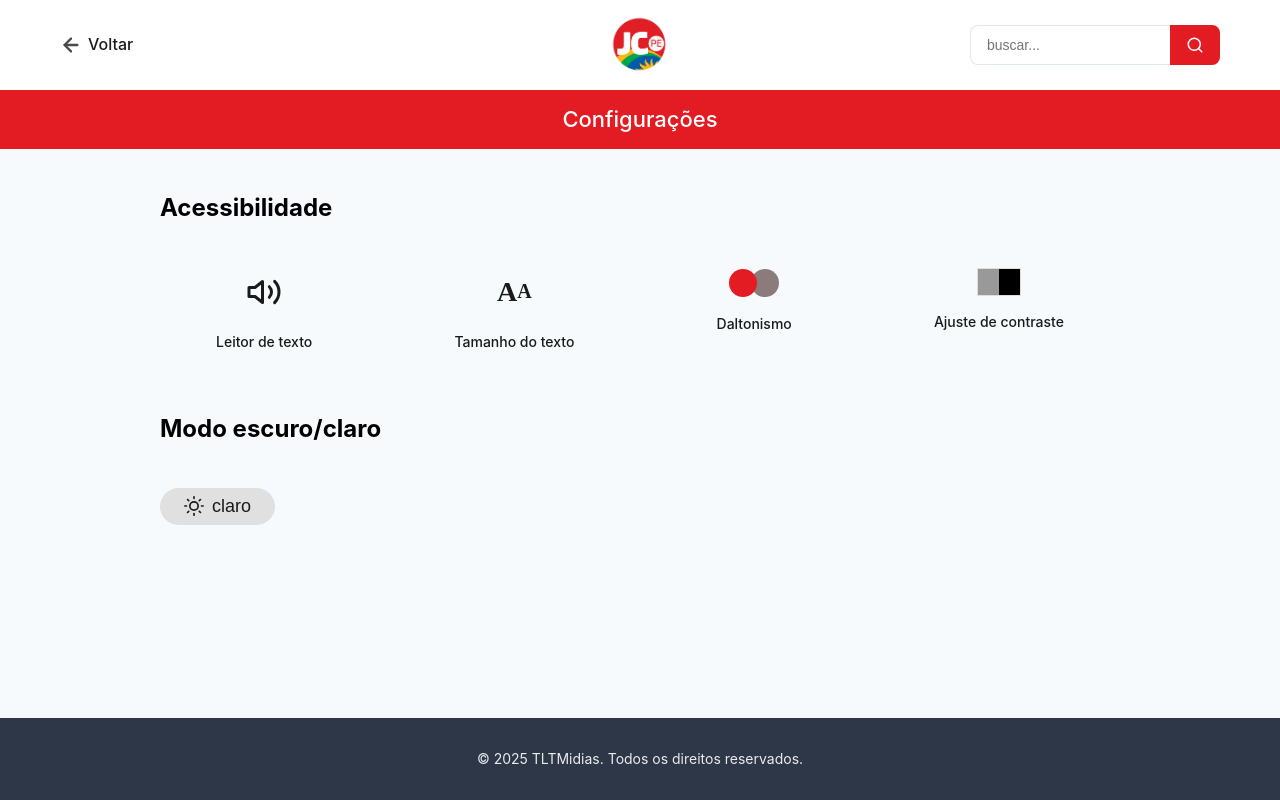
After one commit to Nobutann/TLTMidias, a Django app: page /configuracoes/ in a window 1280 px wide. The commit adds this page. Run offline with Django 5.2, Linux system fonts and the light colour scheme; data comes from the database, SQL or seed files in the repository.

Commit message:
MODO ESCURO 100%

```diff
--- a/article/urls.py
+++ b/article/urls.py
@@ -8,4 +8,6 @@ urlpatterns = [
     path('article/<slug:slug>/', views.article_details, name='details'),
     path('categoria/<slug:category_slug>/', views.category_page, name='category_page'),
     path('acervo/', views.acervo, name='acervo'),
+    # NOVA ROTA ADICIONADA
+    path('configuracoes/', views.configuracoes, name='configuracoes'),
 ]
--- a/article/views.py
+++ b/article/views.py
@@ -7,7 +7,6 @@ from .models import Article, Category, Columnist
 from .forms import ArticleForms
 from comments.forms import CommentsForm, ResponsesForm
 from comments.models import Comments
-
 
 def homepage(request):
     categories = Category.objects.all()
@@ -145,3 +144,12 @@ def acervo(request):
     }
 
     return render(request, 'article/acervo.html', context)
+
+# NOVA FUNÇÃO ADICIONADA
+def configuracoes(request):
+    # Precisamos das categorias para o menu do base.html funcionar
+    categories = Category.objects.all()
+    context = {
+        'categories': categories
+    }
+    return render(request, 'article/configuracoes.html', context)
--- a/static/article/css/dark.css
+++ b/static/article/css/dark.css
@@ -1,29 +1,12 @@
-* {
-    margin: 0;
-    padding: 0;
-    box-sizing: border-box;
-}
+body.dark-mode {
+    --white: #2C2A3A;
+    --background: #1A1824;
+    --text-dark: #ffffff;
+    --text-medium: #b0b3b8;
+    --border: #444444;
 
-html, body {
-    width: 100%;
-    overflow-x: hidden;
-}
-
-:root {
-    --bg-color: #ffffff;
-    --bg-secondary: #f8f9fa;
-    --card-bg: #ffffff;
-    --text-color: #2d3436;
-    --text-light: #636e72;
-    --border-color: #dfe6e9;
-    --input-bg: #f1f1f1;
-    --primary-color: #302f2f;
-    --header-top-bg: #302f2f;
-}
-
-body.dark-mode {
-    --bg-color: #22202E;
-    --bg-secondary: #1A1824;
+    --bg-color: #1A1824;
+    --bg-secondary: #2C2A3A;
     --card-bg: #2C2A3A;
     --text-color: #ffffff;
     --text-light: #cccccc;
@@ -33,142 +16,166 @@ body.dark-mode {
     --header-top-bg: #111111;
 }
 
-body {
-    background-color: var(--bg-color) !important;
-    color: var(--text-color) !important;
-    font-family: -apple-system, BlinkMacSystemFont, 'Segoe UI', Roboto, sans-serif;
+body.dark-mode {
+    background-color: var(--background) !important;
+    color: var(--text-dark) !important;
 }
 
-h1, h2, h3, h4, .section-title, .logo a { color: var(--primary-color) !important; }
-p, span, div, li, .footer-about p, .article-excerpt, .comment-body p {
-    color: var(--text-color) !important;
+body.dark-mode h1,
+body.dark-mode h2,
+body.dark-mode h3,
+body.dark-mode h4,
+body.dark-mode .section-title,
+body.dark-mode .logo a,
+body.dark-mode .article-title a,
+body.dark-mode .nav-link,
+body.dark-mode .breadcrumb-link,
+body.dark-mode .btn-voltar {
+    color: var(--text-dark) !important;
 }
 
-.header, .footer, .main-nav .dropdown-menu {
-    background-color: var(--bg-secondary) !important;
-}
-.header-top {
-    background-color: var(--header-top-bg) !important;
-    color: #fff !important;
+body.dark-mode .header,
+body.dark-mode .settings-header,
+body.dark-mode .footer,
+body.dark-mode .main-nav .dropdown-menu,
+body.dark-mode .mobile-menu {
+    background-color: var(--white) !important;
+    box-shadow: 0 2px 4px rgba(0,0,0,0.3);
 }
 
-.article-card,
-.hero-main,
-.hero-secondary,
-.comment-item,
-.comment-form-container,
-.dropdown-menu,
-#notificationList,
-.hero-image,
-.article-image,
-.author-box,
-.share-box,
-.share-btn,
-.tag,
-.ad-placeholder,
-.image-caption,
-.article-featured-image,
-.comments-section,
-.no-comments,
-.response-form-container,
-.response-item {
-    background: var(--card-bg) !important;
-    border-color: var(--border-color) !important;
-    color: var(--text-color) !important;
+body.dark-mode .more-options-dropdown {
+    background-color: var(--white);
+    border: 1px solid var(--border);
 }
 
-.container,
-.hero-section,
-.sidebar-ad {
-    background: transparent !important;
-    box-shadow: none !important;
-    border: none !important;
-}
-.sidebar-ad {
-    border: 2px dashed var(--border-color) !important;
+body.dark-mode .more-option-link {
+    color: var(--text-dark);
 }
 
-.related-articles {
-    background-color: var(--bg-secondary) !important;
-    color: var(--text-color) !important;
+body.dark-mode .more-option-link:hover {
+    background-color: rgba(255,255,255,0.05);
 }
 
-.category-overlay,
-.category-badge,
-.category-tag-small,
-.article-category-badge,
-.related-category {
+body.dark-mode .footer,
+body.dark-mode .footer p {
+    color: var(--text-dark) !important;
+}
+
+
+body.dark-mode .social-section {
+    background-color: transparent !important;
+    border-top-color: var(--border) !important;
+}
+
+body.dark-mode .social-section h3 {
     color: #ffffff !important;
 }
 
-/* Inputs */
-input, textarea, .search-form, .btn-reply, .btn-cancel {
-    background-color: var(--input-bg) !important;
-    color: var(--text-color) !important;
-    border-color: var(--border-color) !important;
-}
-::placeholder { color: var(--text-light) !important; }
-
-.header-content {
-    display: grid;
-    grid-template-columns: 1fr auto 1fr;
-    align-items: center;
-    padding: 15px 0;
-    gap: 20px;
+body.dark-mode .social-link {
+    color: #ffffff !important;
 }
 
-.logo {
-    justify-self: center;
-    margin: 0;
-    position: relative;
-    transform: none;
-    left: auto;
+body.dark-mode .social-link svg {
+    fill: #ffffff !important;
+    color: #ffffff !important;
 }
 
-.header-actions {
-    justify-self: end;
-    display: flex;
-    align-items: center;
-    gap: 12px;
-    width: 100%;
-    justify-content: flex-end;
+body.dark-mode .social-link:hover {
+    background-color: #7a7a7a !important;
 }
 
-.btn-header-action {
-    background: none;
-    border: 1px solid var(--border-color);
-    padding: 8px 12px;
-    border-radius: 20px;
-    cursor: pointer;
-    display: flex;
-    align-items: center;
-    gap: 6px;
-    font-size: 0.85rem;
-    color: var(--text-color);
-    white-space: nowrap;
+body.dark-mode .article-card,
+body.dark-mode .article-main-column,
+body.dark-mode .settings-header,
+body.dark-mode .related-box,
+body.dark-mode .comment-form-box,
+body.dark-mode .acervo-card,
+body.dark-mode .no-results {
+    background-color: var(--white) !important;
+    border-color: var(--border) !important;
 }
-.btn-header-action:hover {
-    background-color: #e94560;
-    color: white !important;
-    border-color: #e94560;
+
+body.dark-mode input,
+body.dark-mode textarea,
+body.dark-mode .search-input,
+body.dark-mode .search-input-fixed,
+body.dark-mode .filter-input {
+    background-color: #333040 !important;
+    color: #fff !important;
+    border-color: var(--border) !important;
 }
-body.dark-mode .btn-header-action { border-color: #555; }
 
-.search-form {
-    display: flex;
-    align-items: center;
-    padding: 5px 15px;
-    border-radius: 25px;
-    max-width: 300px;
+body.dark-mode .icon-search,
+body.dark-mode .btn-voltar svg,
+body.dark-mode .pagination-btn svg {
+    stroke: #fff;
+    fill: currentColor;
+    color: #fff;
 }
-.search-input { border: none; outline: none; width: 100%; }
-.search-btn { background: none; border: none; cursor: pointer; color: var(--text-light); }
 
-@media (max-width: 992px) {
-    .header-content { display: flex; justify-content: space-between; }
-    .logo { order: 1; }
-    .header-actions { order: 2; width: auto; }
-    .search-form { max-width: 180px; }
-    .search-date-input { display: none; }
-    .desktop-only { display: none; }
+body.dark-mode .theme-toggle-btn {
+    color: #1a1a1a !important;
 }
+
+body.dark-mode .theme-toggle-btn svg {
+    stroke: #1a1a1a !important;
+    color: #1a1a1a !important;
+}
+
+
+body.dark-mode .settings-wrapper,
+body.dark-mode .settings-section {
+    background-color: transparent !important;
+    color: var(--text-dark) !important;
+}
+
+body.dark-mode .settings-heading {
+    color: #ffffff !important;
+}
+
+body.dark-mode .access-btn {
+    color: #ffffff !important;
+}
+
+body.dark-mode .access-btn svg {
+    stroke: #ffffff !important;
+    fill: none !important;
+}
+
+body.dark-mode .text-size-icon {
+    color: #ffffff !important;
+}
+
+body.dark-mode .contrast-box {
+    border-color: #ffffff !important;
+}
+
+body.dark-mode .circle-grey {
+    background-color: #888888 !important;
+}
+
+body.dark-mode .btn-primary,
+body.dark-mode .search-button,
+body.dark-mode .search-button-red,
+body.dark-mode .filter-btn,
+body.dark-mode .acervo-clear-btn {
+    color: #ffffff !important;
+}
+
+body.dark-mode .btn-primary svg,
+body.dark-mode .search-button svg,
+body.dark-mode .search-button-red svg,
+body.dark-mode .filter-btn svg,
+body.dark-mode .acervo-clear-btn svg {
+    fill: #ffffff !important;
+    stroke: #ffffff !important;
+    color: #ffffff !important;
+}
+body.dark-mode .dropdown-link {
+    color: #ffffff !important;
+}
+
+body.dark-mode .dropdown-link:hover {
+    color: #ffffff !important;
+    background-color: rgba(255, 255, 255, 0.1) !important;
+}
--- a/static/article/css/style.css
+++ b/static/article/css/style.css
@@ -15,11 +15,35 @@
     --border: #e2e8f0;
 }
 
+/* =========================================
+   AJUSTES GLOBAIS (Footer Sticky)
+   ========================================= */
+html, body {
+    height: 100%;
+    margin: 0;
+}
+
 body {
     font-family: -apple-system, BlinkMacSystemFont, 'Segoe UI', Roboto, 'Helvetica Neue', Arial, sans-serif;
     color: var(--text-dark);
     background-color: var(--background);
     line-height: 1.6;
+    display: flex;
+    flex-direction: column;
+    min-height: 100vh;
+}
+
+.main-content {
+    flex: 1 0 auto; /* Faz o conteúdo crescer para empurrar o rodapé */
+}
+
+.footer {
+    flex-shrink: 0;
+    margin-top: auto;
+    background-color: #2d3748;
+    color: var(--white);
+    padding: 30px 0;
+    text-align: center;
 }
 
 .container {
@@ -36,12 +60,6 @@ body {
 .header .container {
     max-width: 100%;
     padding: 0;
-}
-
-.header-top {
-    max-width: 1200px;
-    margin: 0 auto;
-    padding: 15px 20px;
 }
 
 .header-top {
@@ -340,11 +358,6 @@ body {
     border-color: var(--jc-red);
 }
 
-.main-content {
-    padding: 30px 0 50px;
-    min-height: calc(100vh - 250px);
-}
-
 .filters-bar {
     display: flex;
     justify-content: space-between;
@@ -548,14 +561,6 @@ body {
     border-radius: 6px;
     font-size: 14px;
     font-weight: 500;
-}
-
-.footer {
-    background-color: #2d3748;
-    color: var(--white);
-    padding: 30px 0;
-    margin-top: 60px;
-    text-align: center;
 }
 
 .footer p {
@@ -1271,7 +1276,6 @@ body {
         padding: 0 15px;
     }
 
-
     .article-detail-layout {
         display: block;
     }
@@ -1310,11 +1314,9 @@ body {
         margin: 0;
     }
 
-
     .header-edition {
         display: none !important;
     }
-
 
     .search-input {
         width: 100px;
@@ -1696,3 +1698,231 @@ body {
         height: 20px;
     }
 }
+
+
+body:has(.settings-wrapper) > header.header {
+    display: none;
+}
+
+body:has(.settings-wrapper) .main-content {
+    padding-top: 0 !important;
+}
+
+.settings-header {
+    background-color: var(--white);
+    box-shadow: 0 2px 4px rgba(0,0,0,0.08);
+    padding: 15px 0;
+    margin-bottom: 0;
+}
+
+.settings-header .container {
+    display: flex;
+    align-items: center;
+    justify-content: space-between;
+    max-width: 1200px;
+    margin: 0 auto;
+    padding: 0 20px;
+}
+
+.settings-header .logo-center img {
+    height: 60px;
+    width: auto;
+    display: block;
+}
+
+.btn-voltar {
+    display: flex;
+    align-items: center;
+    gap: 6px;
+    text-decoration: none;
+    color: var(--text-dark);
+    font-size: 16px;
+    font-weight: 500;
+}
+
+.btn-voltar svg {
+    width: 22px;
+    height: 22px;
+    stroke-width: 2.5px;
+    color: #4a4a4a;
+}
+
+.settings-header .search-form {
+    display: flex;
+    align-items: center;
+}
+
+
+.search-input-fixed {
+    border: 1px solid #e2e8f0;
+    border-right: none;
+    border-radius: 8px 0 0 8px;
+    padding: 8px 16px;
+    width: 200px;
+    height: 40px;
+    font-size: 14px;
+    outline: none;
+    color: var(--text-medium);
+}
+
+.search-button-red {
+    background-color: var(--jc-red);
+    color: var(--white);
+    border: none;
+    height: 40px;
+    padding: 0 16px;
+    border-radius: 0 8px 8px 0;
+    cursor: pointer;
+    display: flex;
+    align-items: center;
+    justify-content: center;
+    transition: background-color 0.2s;
+}
+
+.search-button-red:hover {
+    background-color: #C41219;
+}
+
+.search-button-red svg {
+    width: 18px;
+    height: 18px;
+}
+
+.settings-title-bar {
+    background-color: var(--jc-red);
+    width: 100%;
+    padding: 12px 0;
+    margin-bottom: 40px;
+}
+
+.settings-title-bar h1 {
+    color: var(--white);
+    text-align: center;
+    font-size: 22px;
+    font-weight: 500;
+    margin: 0;
+}
+
+.settings-wrapper {
+    max-width: 1000px;
+    margin: 0 auto;
+    padding: 0 20px;
+    width: 100%;
+}
+
+.settings-section {
+    margin-bottom: 60px;
+}
+
+.settings-heading {
+    font-size: 24px;
+    font-weight: 700;
+    color: #000;
+    margin-bottom: 40px;
+}
+
+.accessibility-grid {
+    display: flex;
+    justify-content: space-around;
+    align-items: flex-start;
+    flex-wrap: wrap;
+    gap: 30px;
+}
+
+.access-btn {
+    background: none;
+    border: none;
+    cursor: pointer;
+    display: flex;
+    flex-direction: column;
+    align-items: center;
+    gap: 12px;
+    color: var(--text-dark);
+    font-family: inherit;
+    font-size: 14px;
+    font-weight: 500;
+    transition: transform 0.2s;
+}
+
+.access-btn:hover {
+    transform: scale(1.05);
+}
+
+.access-icon {
+    height: 48px;
+    display: flex;
+    align-items: center;
+    justify-content: center;
+    margin-bottom: 5px;
+}
+
+.text-size-icon {
+    font-family: serif;
+    font-weight: bold;
+    color: var(--text-dark);
+}
+.text-size-icon span:first-child { font-size: 28px; }
+.text-size-icon span:last-child { font-size: 20px; vertical-align: baseline; }
+
+.daltonism-icon {
+    position: relative;
+    width: 50px;
+    height: 30px;
+}
+.circle-red {
+    display: block;
+    width: 28px;
+    height: 28px;
+    background-color: #E31C23;
+    border-radius: 50%;
+    position: absolute;
+    left: 0;
+    z-index: 1;
+}
+.circle-grey {
+    display: block;
+    width: 28px;
+    height: 28px;
+    background-color: #8c7b7b;
+    border-radius: 50%;
+    position: absolute;
+    right: 0;
+    z-index: 0;
+}
+
+.contrast-icon {
+    width: 44px;
+    height: 28px;
+}
+.contrast-box {
+    width: 100%;
+    height: 100%;
+    background: linear-gradient(to right, #999 50%, #000 50%);
+    border: 1px solid #ddd;
+}
+
+.theme-toggle-btn {
+    display: flex;
+    align-items: center;
+    gap: 8px;
+    background-color: #e0e0e0;
+    border: none;
+    border-radius: 30px;
+    padding: 8px 24px;
+    font-size: 18px;
+    font-weight: 500;
+    color: var(--text-dark);
+    cursor: pointer;
+    margin-top: 10px;
+}
+
+@media (max-width: 768px) {
+    .settings-header .search-form { display: none; }
+    .settings-header .logo-center img { height: 50px; }
+    .accessibility-grid {
+        justify-content: space-between;
+        display: grid;
+        grid-template-columns: repeat(2, 1fr);
+        text-align: center;
+    }
+}
--- a/static/article/js/dark.js
+++ b/static/article/js/dark.js
@@ -1,4 +1,5 @@
 document.addEventListener('DOMContentLoaded', function() {
+
 
     const menuToggle = document.getElementById("menuToggle");
     const navList = document.getElementById("navList");
@@ -49,6 +50,7 @@ document.addEventListener('DOMContentLoaded', function() {
     const iconSun = '<i class="bi bi-brightness-high-fill"></i> <span class="desktop-only">Claro</span>';
 
     const temaAtual = localStorage.getItem('tema');
+
     if (temaAtual === 'dark') {
         body.classList.add('dark-mode');
         if(btnTema) btnTema.innerHTML = iconSun;
@@ -70,4 +72,44 @@ document.addEventListener('DOMContentLoaded', function() {
             }
         });
     }
+
+
+    const settingsBtn = document.getElementById('themeToggleBtn');
+    const settingsIcon = document.getElementById('themeIcon');
+    const settingsText = document.getElementById('themeText');
+
+    const svgSun = '<circle cx="12" cy="12" r="5"></circle><line x1="12" y1="1" x2="12" y2="3"></line><line x1="12" y1="21" x2="12" y2="23"></line><line x1="4.22" y1="4.22" x2="5.64" y2="5.64"></line><line x1="18.36" y1="18.36" x2="19.78" y2="19.78"></line><line x1="1" y1="12" x2="3" y2="12"></line><line x1="21" y1="12" x2="23" y2="12"></line><line x1="4.22" y1="19.78" x2="5.64" y2="18.36"></line><line x1="18.36" y1="5.64" x2="19.78" y2="4.22"></line>';
+    const svgMoon = '<path d="M21 12.79A9 9 0 1 1 11.21 3 7 7 0 0 0 21 12.79z"></path>';
+
+    function updateSettingsButton(isDark) {
+        if (settingsBtn && settingsIcon && settingsText) {
+            if (isDark) {
+                settingsIcon.innerHTML = svgMoon;
+                settingsText.textContent = 'escuro';
+            } else {
+                settingsIcon.innerHTML = svgSun;
+                settingsText.textContent = 'claro';
+            }
+        }
+    }
+
+    if (body.classList.contains('dark-mode')) {
+        updateSettingsButton(true);
+    } else {
+        updateSettingsButton(false);
+    }
+
+    if (settingsBtn) {
+        settingsBtn.addEventListener('click', function() {
+            const isDarkNow = body.classList.toggle('dark-mode');
+
+            if (isDarkNow) {
+                localStorage.setItem('tema', 'dark');
+            } else {
+                localStorage.setItem('tema', 'light');
+            }
+
+            updateSettingsButton(isDarkNow);
+        });
+    }
 });
--- /dev/null
+++ b/templates/article/configuracoes.html
@@ -0,0 +1,98 @@
+{% extends 'base.html' %}
+{% load static %}
+
+{% block title %}Configurações - JC{% endblock %}
+
+{% block content %}
+    <header class="settings-header">
+        <div class="container">
+            <div class="header-left">
+                <a href="{% url 'article:homepage' %}" class="btn-voltar">
+                    <svg xmlns="http://www.w3.org/2000/svg" viewBox="0 0 24 24" fill="none" stroke="currentColor" stroke-linecap="round" stroke-linejoin="round">
+                        <line x1="19" y1="12" x2="5" y2="12"></line>
+                        <polyline points="12 19 5 12 12 5"></polyline>
+                    </svg>
+                    Voltar
+                </a>
+            </div>
+
+            <div class="logo-center">
+                <a href="{% url 'article:homepage' %}">
+                    <img src="{% static 'article/img/jc_novo.png' %}" alt="Jornal do Commercio">
+                </a>
+            </div>
+
+            <div class="header-right">
+                <form class="search-form" method="get" action="{% url 'article:homepage' %}">
+                    <input type="text" name="q" placeholder="buscar..." class="search-input-fixed">
+                    <button type="submit" class="search-button-red">
+                        <svg class="icon-search" xmlns="http://www.w3.org/2000/svg" viewBox="0 0 24 24" fill="none" stroke="currentColor" stroke-width="2" stroke-linecap="round" stroke-linejoin="round">
+                            <circle cx="11" cy="11" r="8"></circle>
+                            <line x1="21" y1="21" x2="16.65" y2="16.65"></line>
+                        </svg>
+                    </button>
+                </form>
+            </div>
+        </div>
+    </header>
+
+    <div class="settings-title-bar">
+        <div class="container">
+            <h1>Configurações</h1>
+        </div>
+    </div>
+
+    <div class="settings-wrapper">
+
+        <section class="settings-section">
+            <h2 class="settings-heading">Acessibilidade</h2>
+
+            <div class="accessibility-grid">
+                <button class="access-btn">
+                    <div class="access-icon">
+                        <svg xmlns="http://www.w3.org/2000/svg" width="36" height="36" viewBox="0 0 24 24" fill="none" stroke="currentColor" stroke-width="2" stroke-linecap="round" stroke-linejoin="round">
+                            <polygon points="11 5 6 9 2 9 2 15 6 15 11 19 11 5"></polygon>
+                            <path d="M19.07 4.93a10 10 0 0 1 0 14.14M15.54 8.46a5 5 0 0 1 0 7.07"></path>
+                        </svg>
+                    </div>
+                    <span>Leitor de texto</span>
+                </button>
+
+                <button class="access-btn">
+                    <div class="access-icon text-size-icon">
+                        <span>A</span><span>A</span>
+                    </div>
+                    <span>Tamanho do texto</span>
+                </button>
+
+                <button class="access-btn">
+                    <div class="access-icon daltonism-icon">
+                        <span class="circle-red"></span>
+                        <span class="circle-grey"></span>
+                    </div>
+                    <span>Daltonismo</span>
+                </button>
+
+                <button class="access-btn">
+                    <div class="access-icon contrast-icon">
+                        <div class="contrast-box"></div>
+                    </div>
+                    <span>Ajuste de contraste</span>
+                </button>
+            </div>
+        </section>
+
+        <section class="settings-section">
+            <h2 class="settings-heading">Modo escuro/claro</h2>
+
+            <button class="theme-toggle-btn" id="themeToggleBtn">
+                <svg id="themeIcon" xmlns="http://www.w3.org/2000/svg" width="20" height="20" viewBox="0 0 24 24" fill="none" stroke="currentColor" stroke-width="2" stroke-linecap="round" stroke-linejoin="round">
+                    </svg>
+                <span id="themeText">claro</span>
+            </button>
+        </section>
+
+    </div>
+
+
+{% endblock %}
--- a/templates/base.html
+++ b/templates/base.html
@@ -6,6 +6,7 @@
     <meta name="viewport" content="width=device-width, initial-scale=1.0">
     <title>{% block title %}JC - Jornal do Commercio{% endblock %}</title>
     <link rel="stylesheet" href="{% static 'article/css/style.css' %}">
+    <link rel="stylesheet" href="{% static 'article/css/dark.css' %}">
     {% block extra_css %}{% endblock %}
 </head>
 <body>
@@ -43,7 +44,7 @@
                     <div class="more-options-dropdown" id="moreOptionsMenu">
                         <ul class="more-options-list">
                             <li>
-                                <a href="#" class="more-option-link">
+                                <a href="{% url 'article:configuracoes' %}" class="more-option-link">
                                     <svg class="option-icon" viewBox="0 0 24 24" fill="currentColor">
                                         <path d="M19.14 12.94c.04-.3.06-.61.06-.94 0-.32-.02-.64-.07-.94l2.03-1.58c.18-.14.23-.41.12-.61l-1.92-3.32c-.12-.22-.37-.29-.59-.22l-2.39.96c-.5-.38-1.03-.7-1.62-.94l-.36-2.54c-.04-.24-.24-.41-.48-.41h-3.84c-.24 0-.43.17-.47.41l-.36 2.54c-.59.24-1.13.57-1.62.94l-2.39-.96c-.22-.08-.47 0-.59.22L2.74 8.87c-.12.21-.08.47.12.61l2.03 1.58c-.05.3-.09.63-.09.94s.02.64.07.94l-2.03 1.58c-.18.14-.23.41-.12.61l1.92 3.32c.12.22.37.29.59.22l2.39-.96c.5.38 1.03.7 1.62.94l.36 2.54c.05.24.24.41.48.41h3.84c.24 0 .44-.17.47-.41l.36-2.54c.59-.24 1.13-.56 1.62-.94l2.39.96c.22.08.47 0 .59-.22l1.92-3.32c.12-.22.07-.47-.12-.61l-2.01-1.58zM12 15.6c-1.98 0-3.6-1.62-3.6-3.6s1.62-3.6 3.6-3.6 3.6 1.62 3.6 3.6-1.62 3.6-3.6 3.6z"/>
                                     </svg>
@@ -218,6 +219,8 @@
     </footer>
 
     <script src="{% static 'article/js/scripts.js' %}"></script>
+    <script src="{% static 'article/js/dark.js' %}"></script>
+
     {% block extra_js %}{% endblock %}
 </body>
 </html>
```
